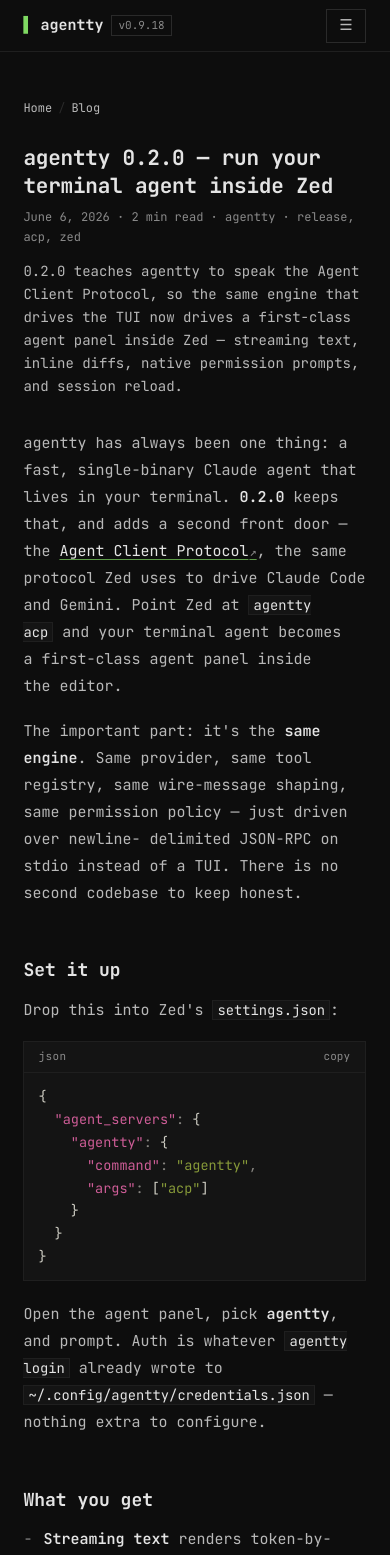
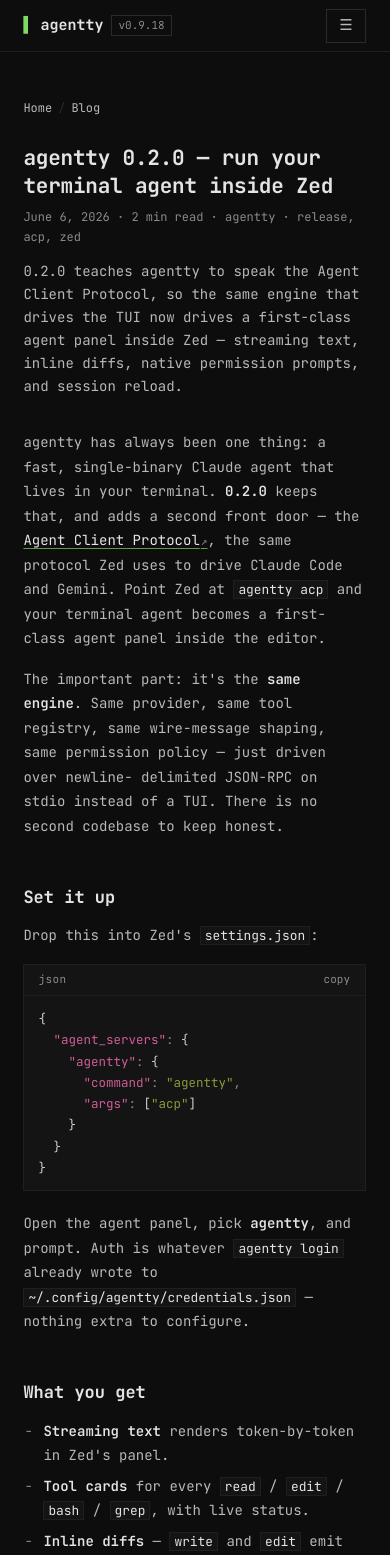
Before and after one commit to 1ay1/agentty.org, a Next.js app: page /blog/agentty-0-2-0-zed-acp in a window 390 px wide. Shown: the top 1555 px of the page. Built offline with nearby package versions, Linux system fonts and the light colour scheme.

Commit message:
Docs readability: phone prose size

```diff
--- a/app/site.css
+++ b/app/site.css
@@ -425,6 +425,9 @@ body:has(.home) { --gutter: 24px; }
   .nav-links, .nav-cta { display: none; }
   .nav-toggle { display: inline-flex; }
   .page h1, .docs-main h1 { font-size: 21px; }
+  .doc-body { font-size: 14px; line-height: 1.75; }   /* ~42 chars/line on a phone */
+  .doc-body h2 { font-size: 17px; }
+  pre.code { font-size: 12.5px; }
   .lead { font-size: 14px; }
   .breadcrumb a, .edit-page a { display: inline-block; padding: 6px 0; }
   .docnav { grid-template-columns: 1fr; }
```
